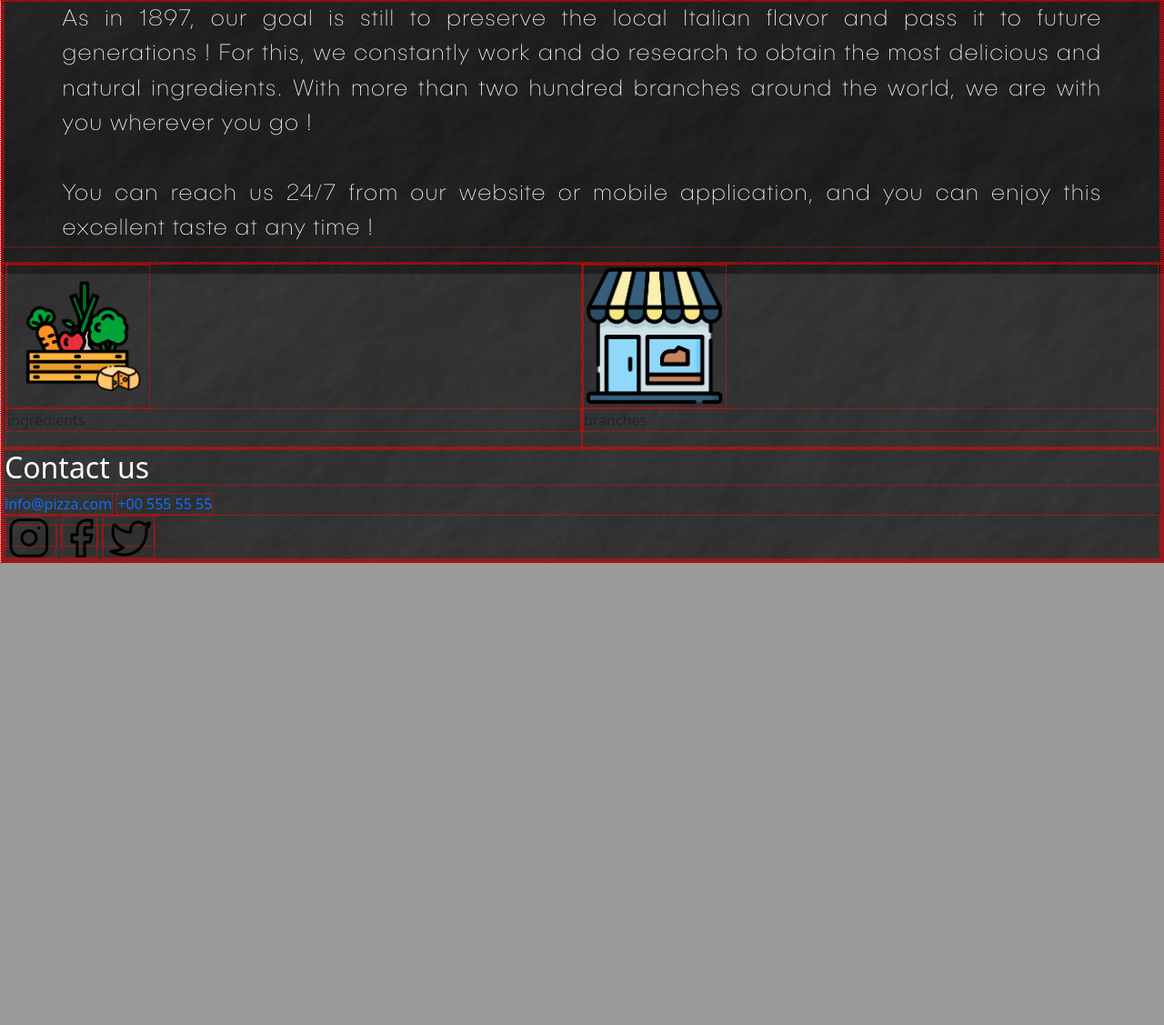
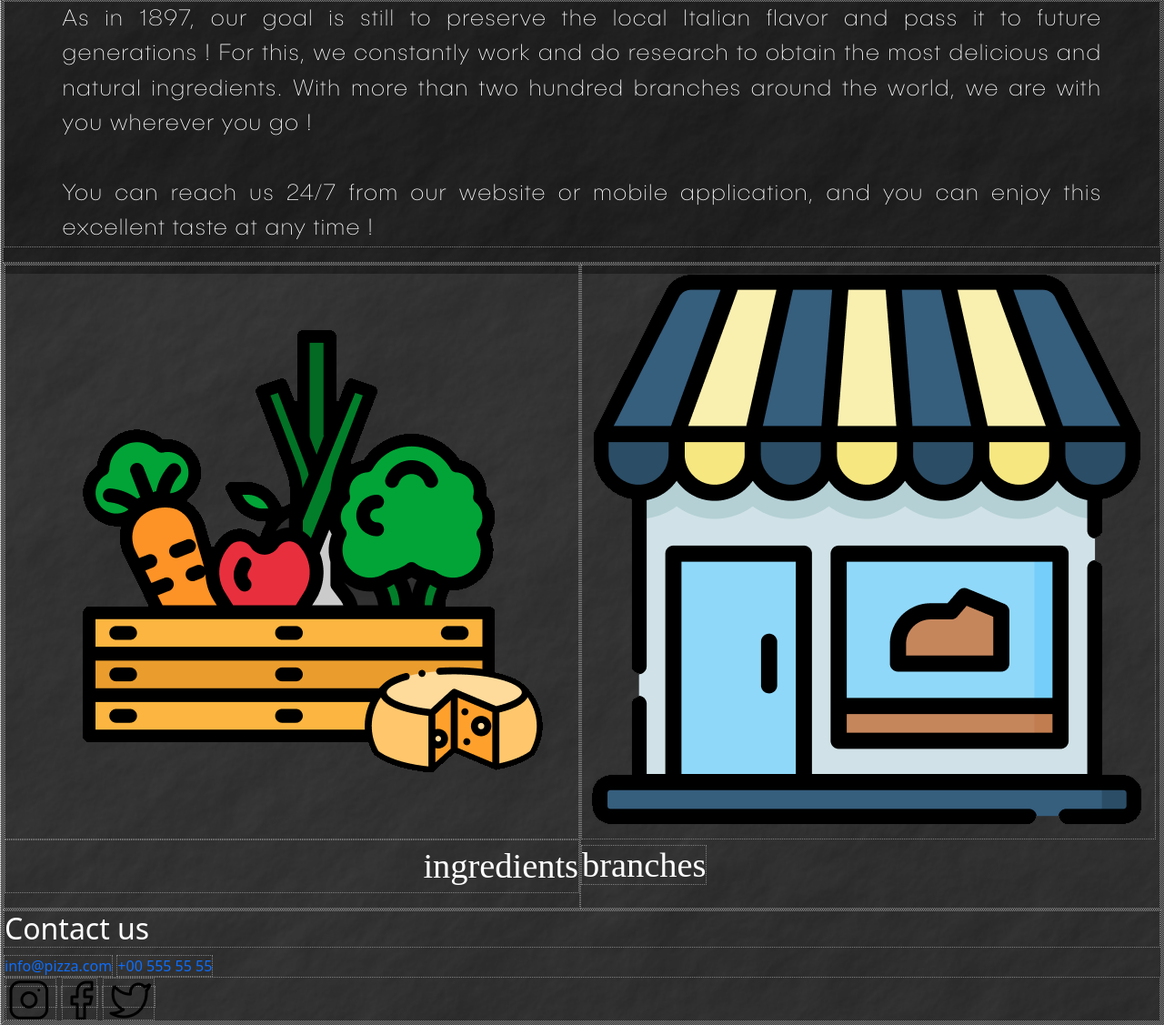
Before and after one commit to Nicolasmaes/zoning_wireframe_pizza, a PHP site: page / in a window 1280 px wide. Shown: the part 2290-3417 px from the top of the page at 91% size. Before the commit the page ends 2909 px from the top, so only its background shows below. Run offline with PHP 8.4, Linux system fonts and the light colour scheme.

Commit message:
travail sur les deux logos

```diff
--- a/index.php
+++ b/index.php
@@ -93,14 +93,14 @@
             <p class="pub">As in 1897, our goal is still to preserve the local Italian flavor and pass it to future generations !  For this, we constantly work and do research to obtain the most delicious and natural ingredients. With more than two hundred branches around the world, we are with you wherever you go !<br><br>You can reach us 24/7 from our website or mobile application, and you can enjoy this excellent taste at any time !</p>
         </div> <!-- fermeture introduction -->
         <div class="two_icons">
-            <div class="ingredients">
-                <img src="img/ingredients.png" alt="ingredients">
-                <p>ingredients</p>
-            </div> <!-- fermeture ingredients -->
-            <div class="branches">
+            <div class="legume">
+                <img id="legume" src="img/ingredients.png" alt="ingredients">
+                <p class="ing">ingredients</p>
+            </div><!-- fermeture legume -->
+        <div class="maison">
                 <img src="img/branches.png" alt="branches">
-                <p>branches</p>
-            </div> <!-- fermeture branches -->
+                <span class="bra">branches</span>
+        </div>
         </div>  <!-- fermeture two-icons -->
         <div class="contact">
             <h2>Contact us</h2>
--- a/style.css
+++ b/style.css
@@ -16,7 +16,7 @@ body, html{
     background: url('img/background-01.png') repeat-y fixed;
 }
 *{
-    border: 1px dotted red;
+    border: 1px dotted grey;
 }
 .stf{
     font-family:'Satisfy';
@@ -194,11 +194,19 @@ p{
 }
 .two_icons{
     display: flex;
+
+}
+
+.bra{
+    text-align: left;
     justify-content: center;
+    font-family: 'Satisfy';
+    color: white;
+    font-size: 3vw;
 }
-.two_icons img{
-display: flex;
-justify-content: center;
-width: 25%;
-height: auto;
+.ing{
+    text-align: right;
+    font-family: 'Satisfy';
+    color: white;
+    font-size: 3vw;
 }
```
